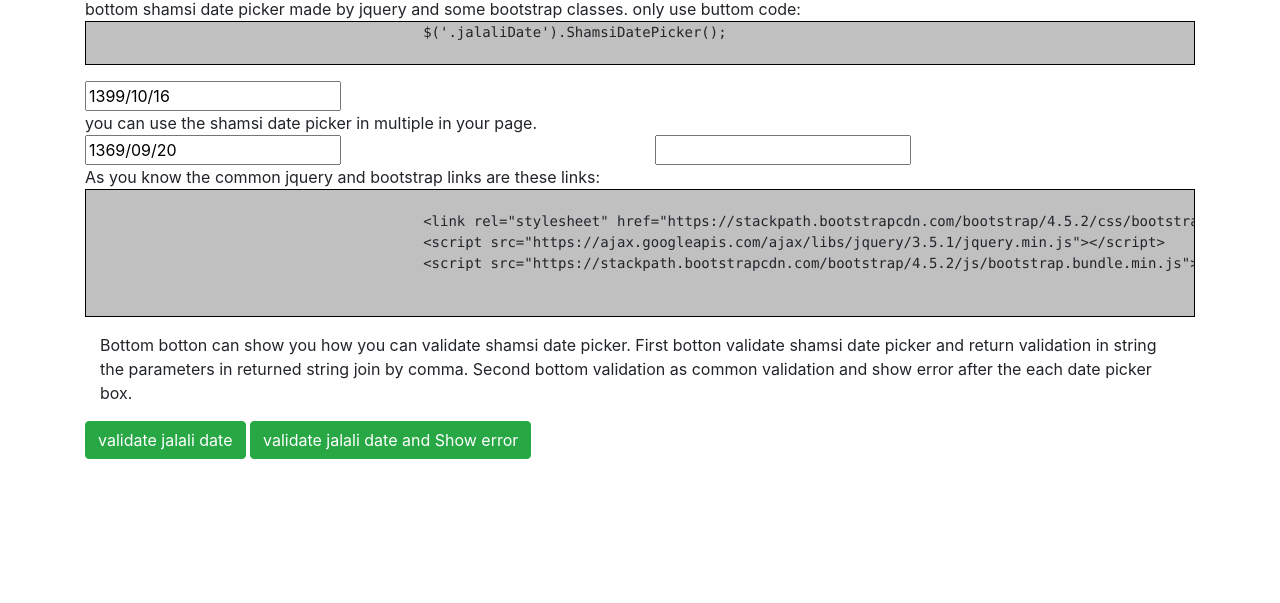
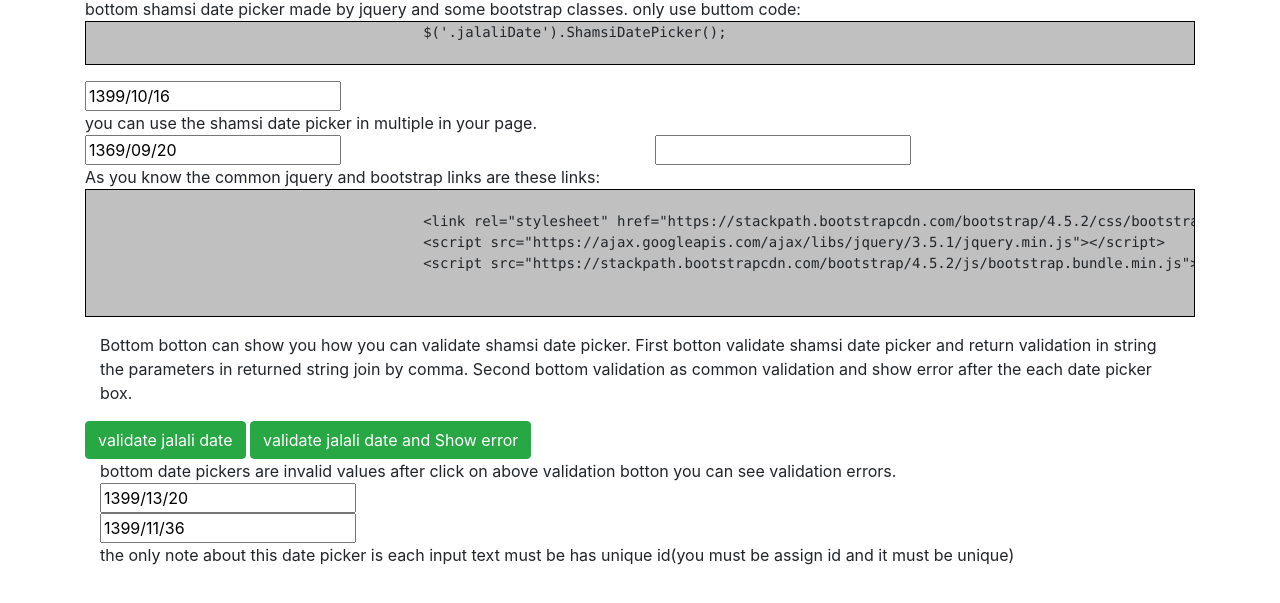
Before and after one commit to rasouliali/rasouliali.github.io-shamsiDatePicker, a plain HTML site: page index.html in a window 1280 px wide. Shown: the part 59-662 px from the top of the page. Drawn offline with nearby package versions, Linux system fonts and the light colour scheme.

Commit message:
Update index.html

```diff
--- a/index.html
+++ b/index.html
@@ -59,6 +59,19 @@
 		</div>
 		<button class="btn btn-success mt-3" id="validatejalalidate">validate jalali date</button>
 		<button class="btn btn-success mt-3" id="validatejalalidateandShowerror">validate jalali date and Show error</button>
+
+		<div class="col-12">
+			bottom date pickers are invalid values after click on above validation botton you can see validation errors.
+		</div>
+		<div class="col-12">
+			<input type="text" id="shamsidate4" value="1399/13/20" class="jalaliDate"/>
+		</div>
+		<div class="col-12">
+			<input type="text" id="shamsidate5" value="1399/11/36" class="jalaliDate"/>
+		</div>
+		<div class="col-12">
+			the only note about this date picker is each input text must be has unique id(you must be assign id and it must be unique)
+		</div>
 	</div>
 	<script>
 	$('.jalaliDate').ShamsiDatePicker();
```
